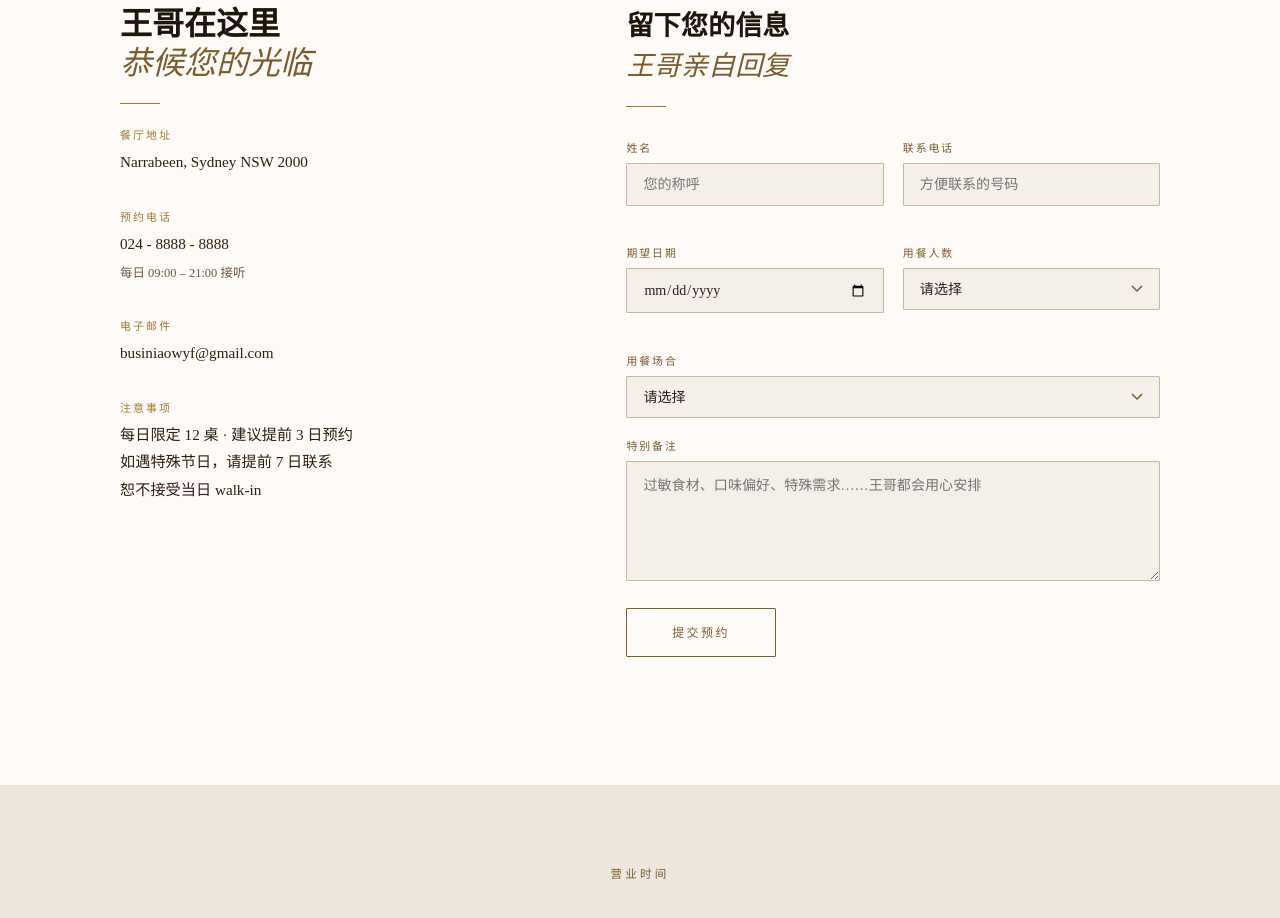
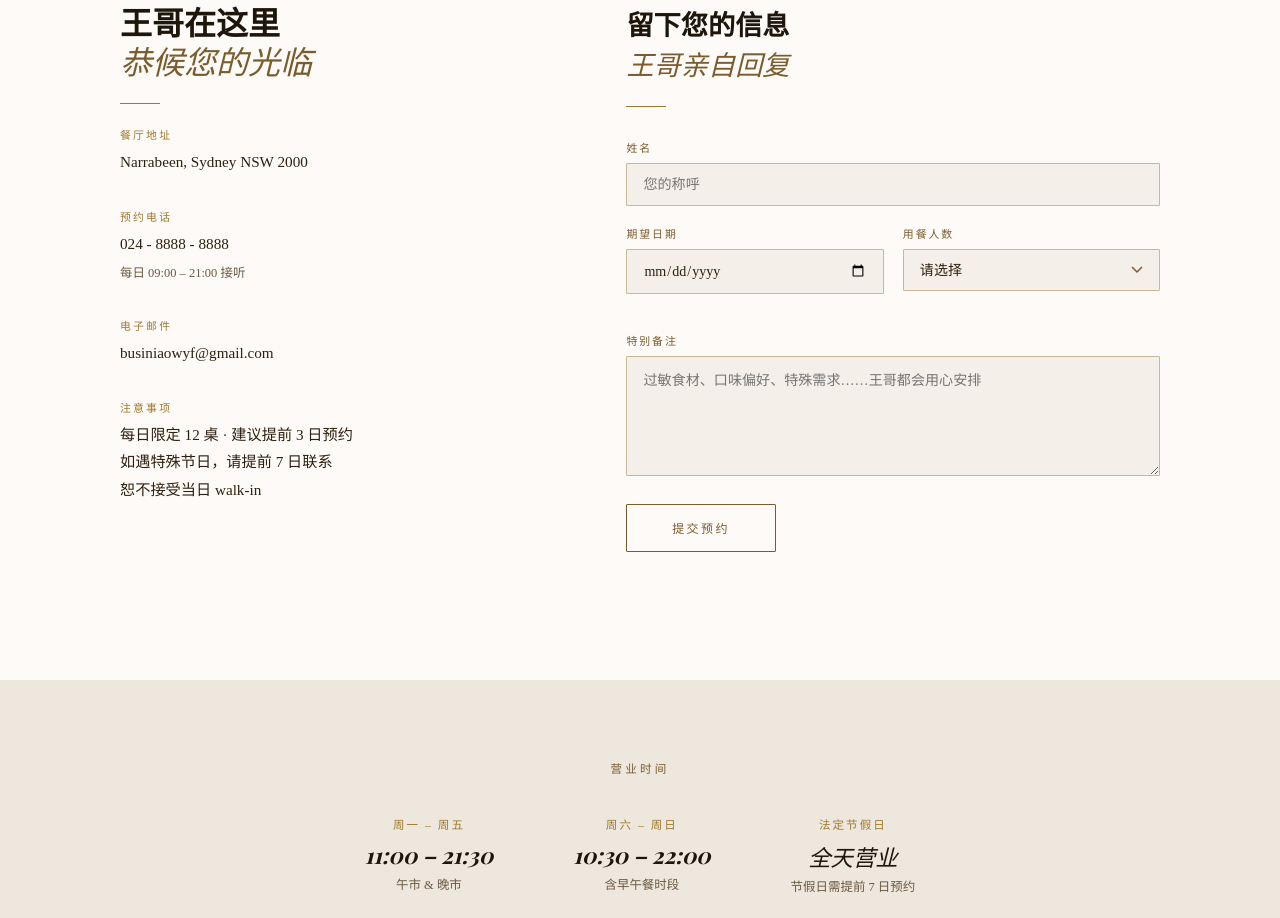
Before and after one commit to fivemeepo/fivemeepo.github.io, a plain HTML site: page contact.html in a window 1280 px wide. Shown: the part 1204-2122 px from the top of the page. Drawn offline with nearby package versions, Linux system fonts and the light colour scheme; a web font is replaced by a local one.

Commit message:
contact: remove 联系电话 and 用餐场合 from reservation form
Co-Authored-By: Claude Opus 4.6 <noreply@anthropic.com>

```diff
--- a/contact.html
+++ b/contact.html
@@ -305,10 +305,7 @@
       <h3>留下您的信息<br/><em>王哥亲自回复</em></h3>
       <div class="form-divider"></div>
       <form onsubmit="handleSubmit(event)">
-        <div class="form-row">
-          <div class="form-group"><label>姓名</label><input type="text" placeholder="您的称呼" required /></div>
-          <div class="form-group"><label>联系电话</label><input type="tel" placeholder="方便联系的号码" required /></div>
-        </div>
+        <div class="form-group"><label>姓名</label><input type="text" placeholder="您的称呼" required /></div>
         <div class="form-row">
           <div class="form-group"><label>期望日期</label><input type="date" /></div>
           <div class="form-group">
@@ -319,14 +316,6 @@
               <option>7 – 10 人</option><option>10 人以上（包厢）</option>
             </select>
           </div>
-        </div>
-        <div class="form-group">
-          <label>用餐场合</label>
-          <select>
-            <option value="">请选择</option>
-            <option>家庭聚餐</option><option>商务宴请</option><option>生日庆典</option>
-            <option>朋友小聚</option><option>其他</option>
-          </select>
         </div>
         <div class="form-group">
           <label>特别备注</label>
```
